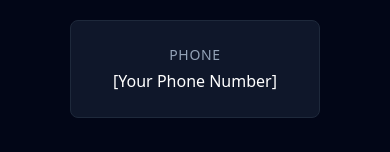
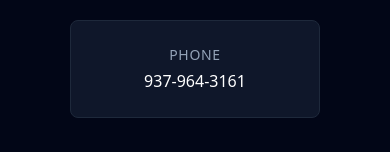
Before and after one commit to gaddisanalytics-gif/visionary-readiness-spa, a plain HTML site: page index.html in a window 390 px wide. Shown: the part 5218-5370 px from the top of the page. Drawn offline with nearby package versions, Linux system fonts and the light colour scheme.

Commit message:
Update index.html
Changed Phone Number

```diff
--- a/index.html
+++ b/index.html
@@ -292,7 +292,7 @@
                 </div>
                 <div class="bg-slate-900 p-6 rounded-lg border border-slate-800 min-w-[250px]">
                     <p class="text-slate-400 text-sm uppercase tracking-wider mb-1">Phone</p>
-                    <a href="tel:16055194136" class="text-white hover:text-amber-500 transition-colors">[Your Phone Number]</a>
+                    <a href="tel:16055194136" class="text-white hover:text-amber-500 transition-colors"</a>937-964-3161</a>
                 </div>
             </div>
             <div class="text-slate-600 text-sm">
```
